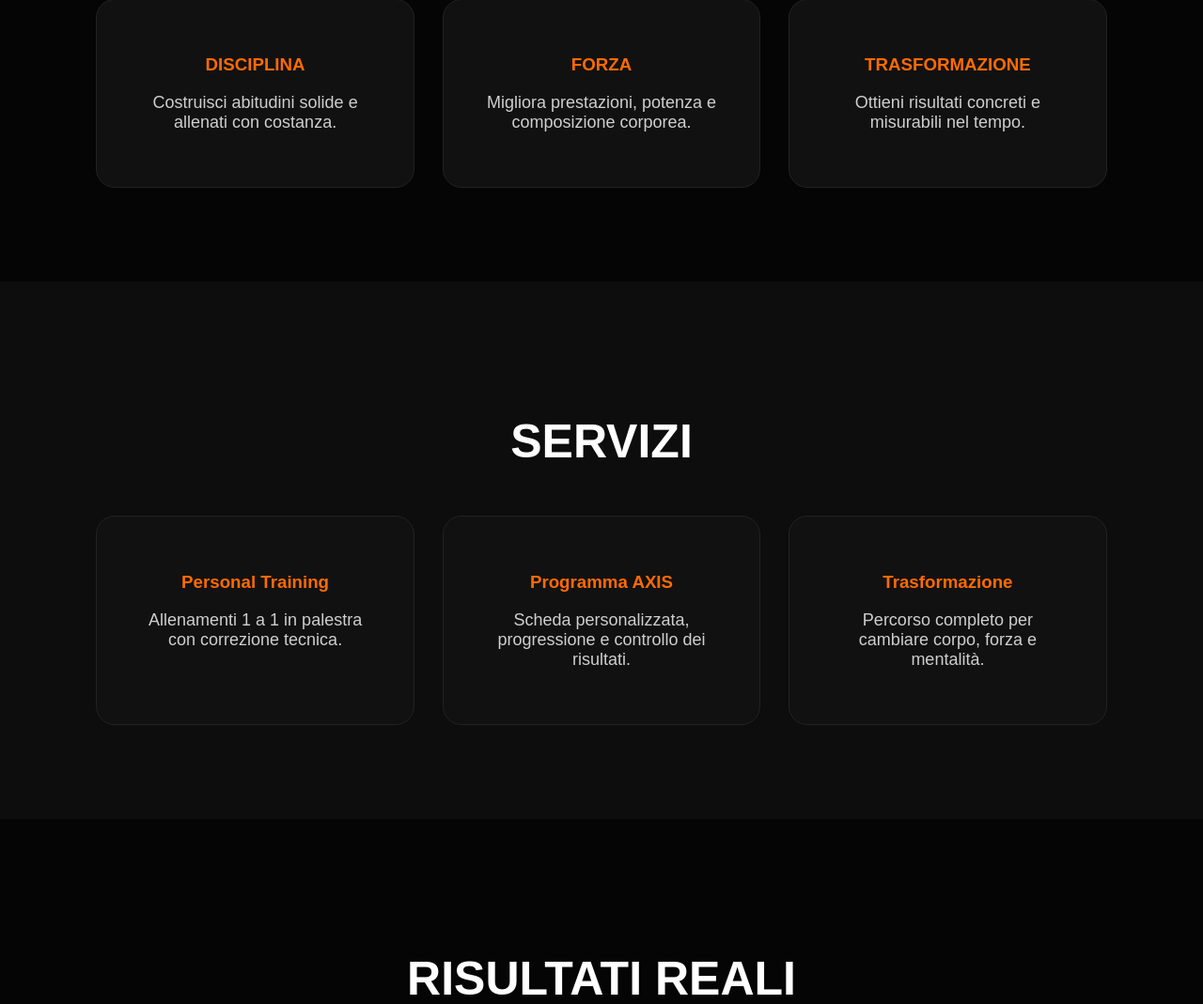
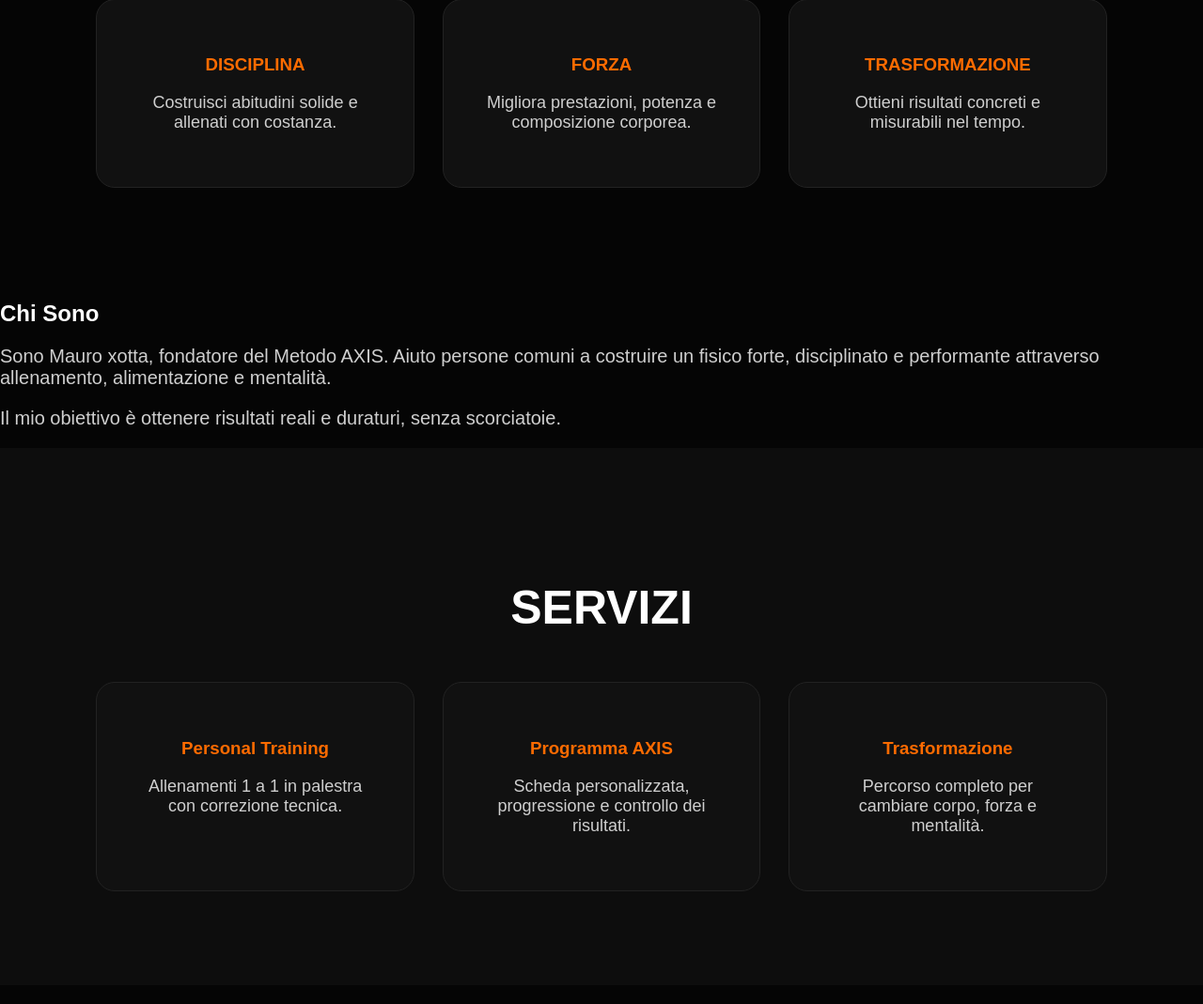
Before and after one commit to brunocavicchifattostrada-cmd/axis-website, a Flask app: page / in a window 1280 px wide. Shown: the part 1052-2121 px from the top of the page at 94% size. Run offline with Flask 3, Linux system fonts and the light colour scheme; some libraries are stand-ins or nearby versions.

Commit message:
Aggiunta sezione Chi Sono

```diff
--- a/templates/home.html
+++ b/templates/home.html
@@ -59,6 +59,26 @@
     </div>
 
 </section>
+</div>
+</section>
+
+<section id="Chi-sono?">
+    <h2>Chi Sono</h2>
+
+    <p>
+        Sono Mauro xotta, fondatore del Metodo AXIS.
+        Aiuto persone comuni a costruire un fisico forte,
+        disciplinato e performante attraverso allenamento,
+        alimentazione e mentalità.
+    </p>
+
+    <p>
+        Il mio obiettivo è ottenere risultati reali e duraturi,
+        senza scorciatoie.
+    </p>
+</section>
+
+
 <section id="servizi" class="servizi">
 
     <h2>SERVIZI</h2>
```
